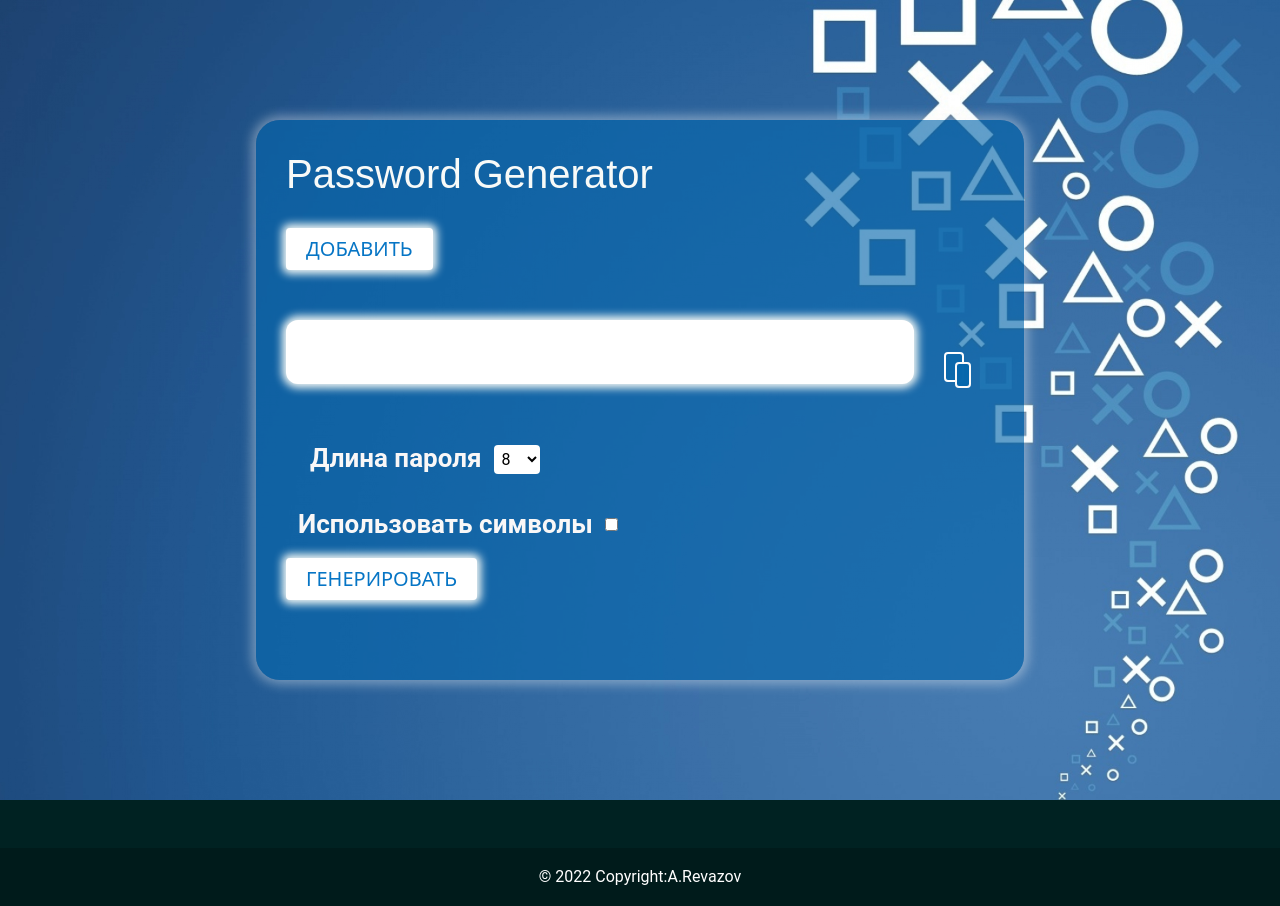
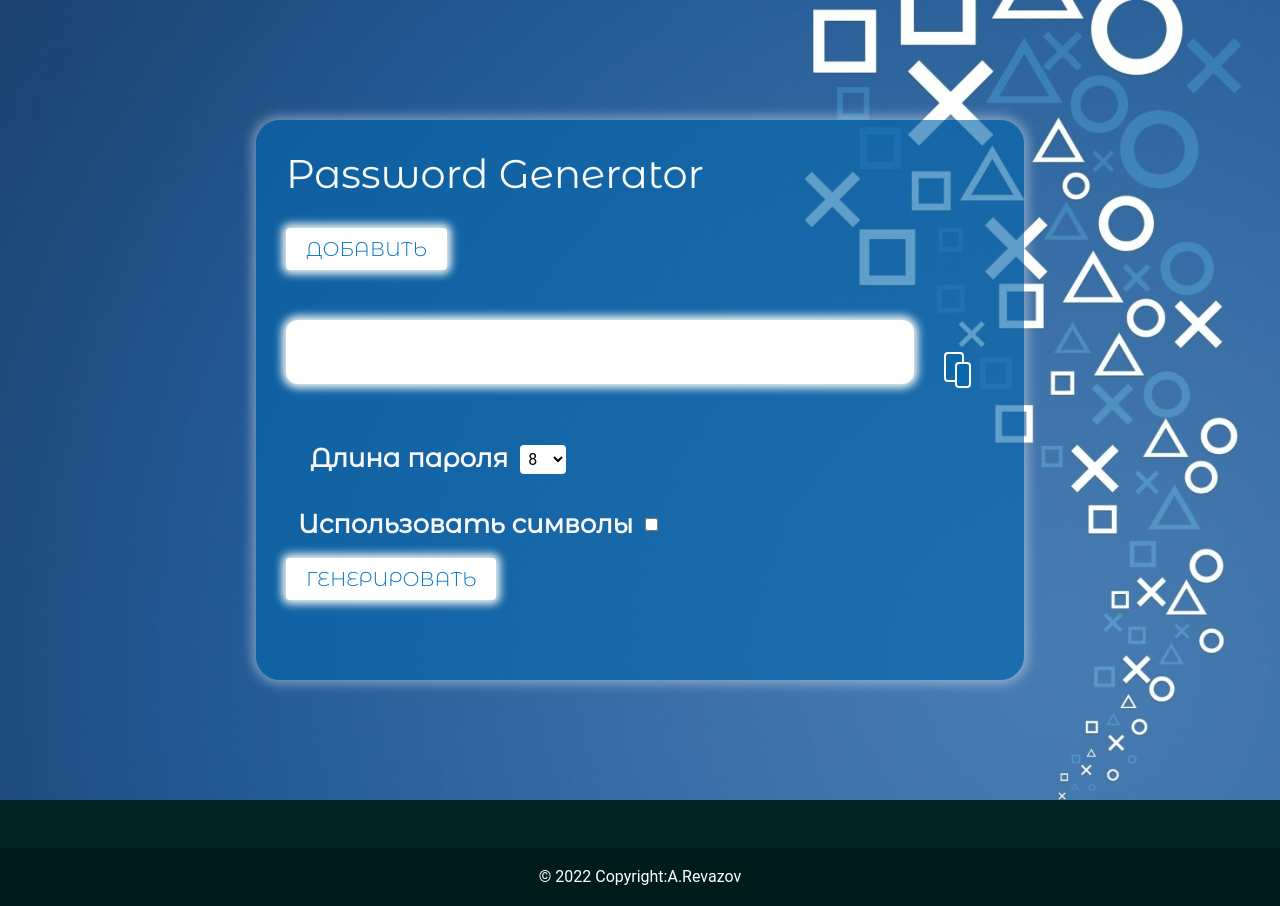
Before and after one commit to AlbertRevazov/PasswordGenerate, a React (Create React App) app: page / in a window 1280 px wide. Built offline with nearby package versions, Linux system fonts and the light colour scheme.

Commit message:
add Font Montserrat Alternates

```diff
--- a/package.json
+++ b/package.json
@@ -10,6 +10,7 @@
     "@testing-library/react": "^13.4.0",
     "@testing-library/user-event": "^13.5.0",
     "clsx": "^1.2.1",
+    "font": "^0.0.4",
     "lottie-web": "^5.9.6",
     "mdb-react-ui-kit": "^4.2.0",
     "react": "^18.2.0",
--- a/public/index.html
+++ b/public/index.html
@@ -4,6 +4,10 @@
     <meta charset="utf-8" />
     <meta name="viewport" content="width=device-width, initial-scale=1" />
     <title>Albert Password Generate App</title>
+    <link rel="preconnect" href="https://fonts.googleapis.com">
+<link rel="preconnect" href="https://fonts.gstatic.com" crossorigin>
+<link href="https://fonts.googleapis.com/css2?family=Montserrat+Alternates:ital,wght@0,100;0,300;0,400;1,200;1,300&display=swap" rel="stylesheet">
+
   </head>
   <body>
     <div id="root"></div>
--- a/src/components/password-generator/password-generator.module.css
+++ b/src/components/password-generator/password-generator.module.css
@@ -10,7 +10,7 @@
 .title{
   margin-bottom: 30px;
   color: rgb(248, 250, 248);
-  font-family:Arial, Helvetica, sans-serif;
+  font-family: 'Montserrat Alternates', sans-serif;
 }
 .result{
   display: flex;
@@ -47,6 +47,7 @@
   font-weight: bold;
   color: white;
   text-align: center;
+  font-family: 'Montserrat Alternates', sans-serif;
   position: absolute;
   bottom: -30px;
   left: 0;
@@ -75,12 +76,14 @@
   margin: 12px;
   font-weight: 600;
   font-size: 26px;
+  font-family: 'Montserrat Alternates', sans-serif;
   color: rgb(249, 247, 247);
 }
 .option-label{
   cursor: pointer;
   margin-right: 12px;
   font-weight: 600;
+  font-family: 'Montserrat Alternates', sans-serif;
   font-size: 26px;
   color: rgb(249, 247, 247);
 }
--- a/src/ui/button/button.module.css
+++ b/src/ui/button/button.module.css
@@ -1,5 +1,5 @@
 .button {
-  font-family:system-ui;
+  font-family: 'Montserrat Alternates', sans-serif;
   min-height: 42px;
   line-height: 42px;
   padding: 0 20px;
--- a/src/ui/input/input.module.css
+++ b/src/ui/input/input.module.css
@@ -2,6 +2,7 @@
   min-height: 62px;
   line-height: 62px;
   width: calc(100% - 80px);
+  font-family: 'Montserrat Alternates', sans-serif;
   outline: none;
   padding: o 10px;
   color: rgb(131, 128, 128);
```
Also changed, not shown: 1 other file (tests, documents, lock files or other folders).
